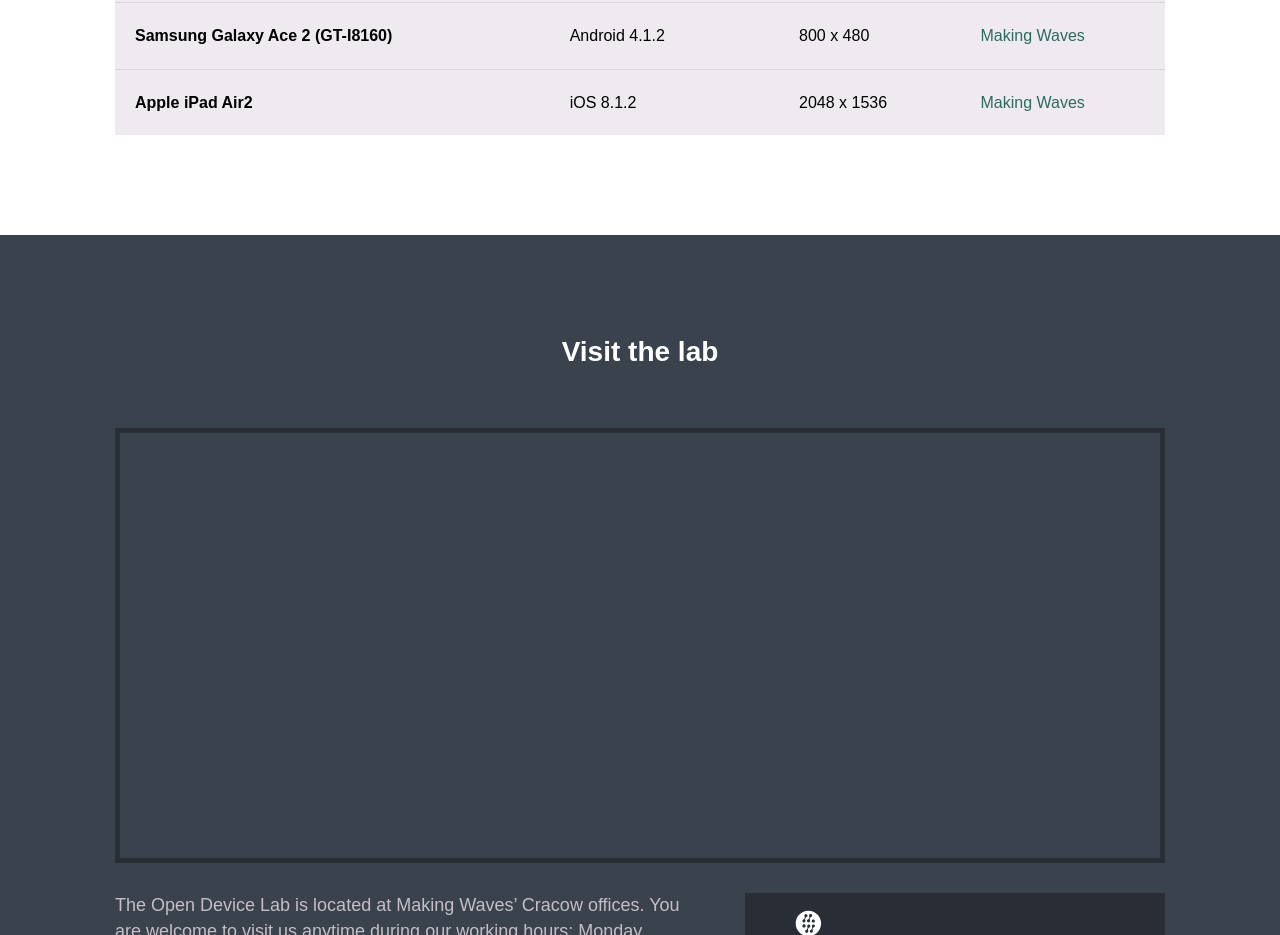
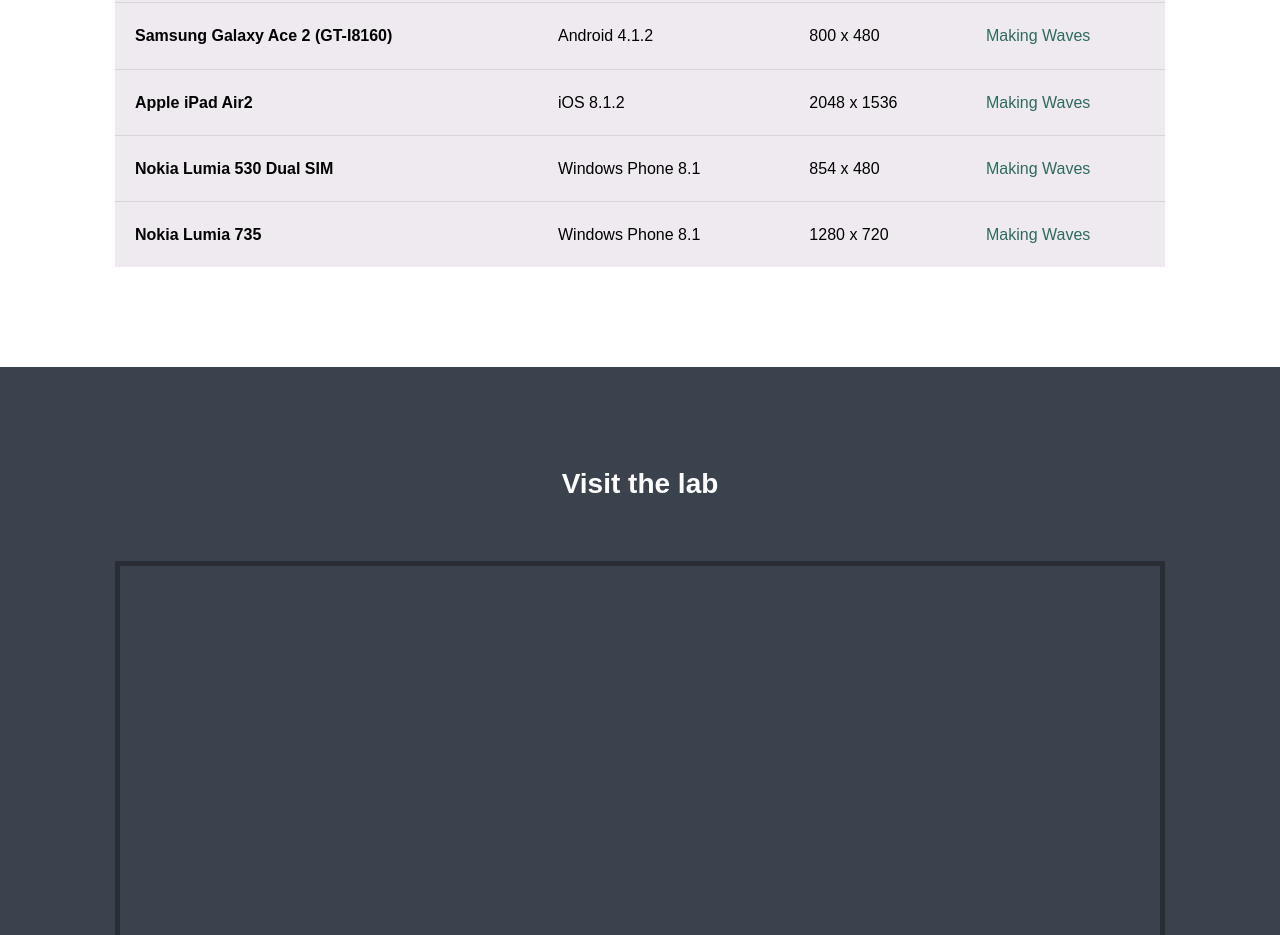
Before and after one commit to kigani1/ODL, a website: page OpenDeviceLAb/assets/index.html in a window 1280 px wide. Shown: the part 2420-3355 px from the top of the page. Drawn offline with nearby package versions, Linux system fonts and the light colour scheme; some packages are replaced by stand-ins of ours.

Commit message:
add devices

```diff
--- a/OpenDeviceLAb/assets/index.html
+++ b/OpenDeviceLAb/assets/index.html
@@ -158,6 +158,18 @@
                     <td data-title="Resolution">2048 x 1536</td>
                     <td data-title="Contributor"><a href="http://www.makingwaves.pl/" target="_blank">Making Waves</a></td>
                 </tr>
+                <tr>
+                    <td data-title="Device">Nokia Lumia 530 Dual SIM</td>
+                    <td data-title="Os">Windows Phone 8.1</td>
+                    <td data-title="Resolution">854 x 480</td>
+                    <td data-title="Contributor"><a href="http://www.makingwaves.pl/" target="_blank">Making Waves</a></td>
+                </tr>
+                <tr>
+                    <td data-title="Device">Nokia Lumia 735</td>
+                    <td data-title="Os">Windows Phone 8.1</td>
+                    <td data-title="Resolution">1280 x 720</td>
+                    <td data-title="Contributor"><a href="http://www.makingwaves.pl/" target="_blank">Making Waves</a></td>
+                </tr>
             </tbody>
         </table>
     </div>
```
